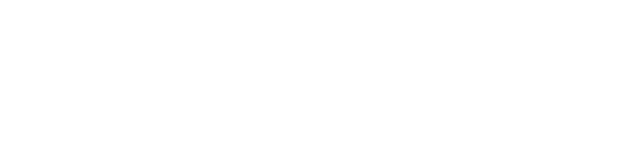
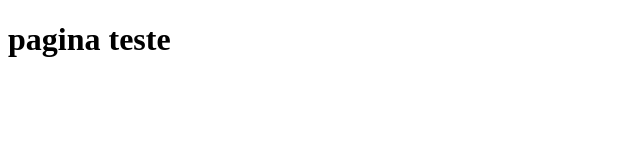
Before and after one commit to odilonjunior/devweb1, a plain HTML site: page Projeto/index.html in a window 1280 px wide. Shown: the whole page, without its empty margins (0-640 px from the left). Drawn offline with Linux system fonts and the light colour scheme.

Commit message:
Update index.html

```diff
--- a/Projeto/index.html
+++ b/Projeto/index.html
@@ -9,6 +9,7 @@
 </head>
 <body>
     <script src="/Projeto/js/index.js"></script>
+    <h1>pagina teste</h1>
 
 </body>
 </html>
```
